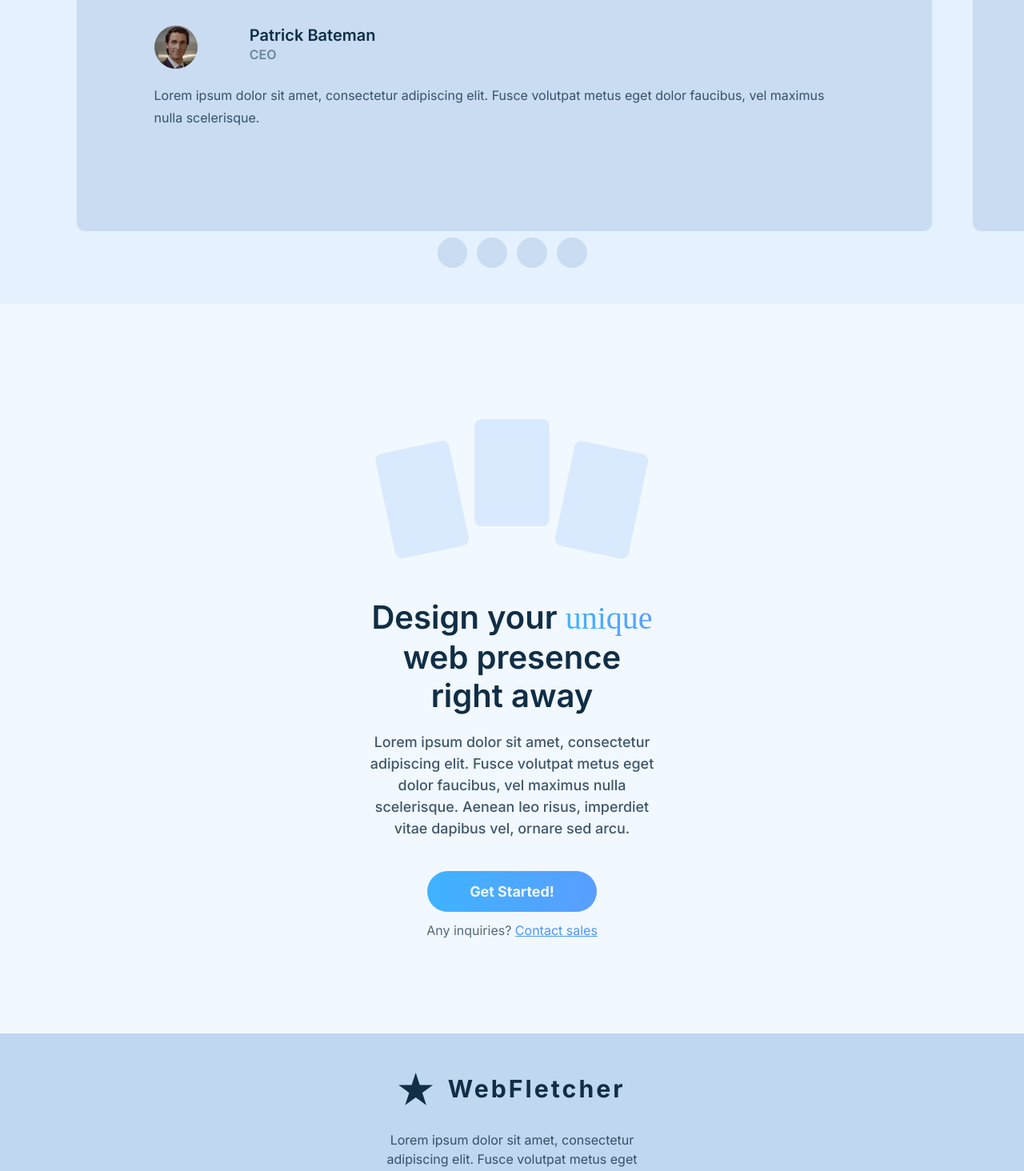
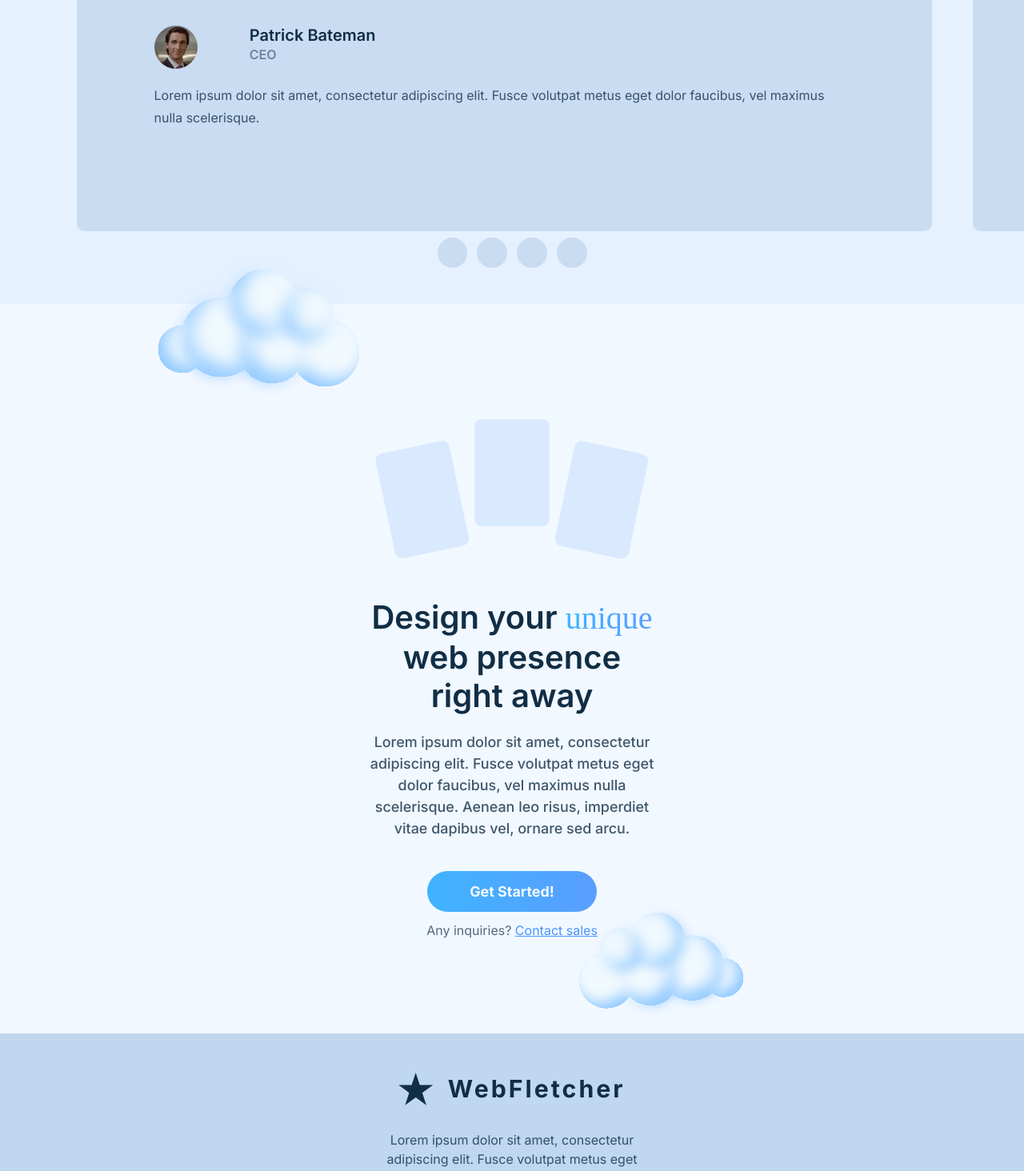
Before and after one commit to alidev9/webfletcher-site, a React (Create React App) app: page /#/ in a window 1280 px wide. Shown: the part 7754-9218 px from the top of the page at 80% size. Built offline with nearby package versions, Linux system fonts and the light colour scheme; a web font is replaced by a local one.

Commit message:
Placed the last two clouds on the homepage

```diff
--- a/src/Homepage.jsx
+++ b/src/Homepage.jsx
@@ -18,7 +18,6 @@ function Homepage(){
         const targetTestimonial = document.querySelector(`:nth-child(${testimonialPosition} of .testimonial)`);
         targetTestimonial.scrollIntoView({block: 'nearest', inline: 'start', behavior: 'smooth'});
     }
-    let scrollTimeout;
     function selectCarouselCircle(e){
         const testimonialArray = document.querySelectorAll('.testimonial');
         const visibleTestimonialBox = Array.from(testimonialArray).find((testimonialBox) => {
@@ -150,6 +149,7 @@ function Homepage(){
                 </div>
             </div>
             <div className="testimonials-section-container">
+                <img className="testimonial-section-cloud-3" src={cloudImage3} alt="" />
                 <div className="intro-container">
                     <div className="subheader">Testimonials</div>
                     <h2>What Our Clients Say</h2>
@@ -205,7 +205,9 @@ function Homepage(){
                 <h2>Design your <span>unique</span> web presence right away</h2>
                 <p>Lorem ipsum dolor sit amet, consectetur adipiscing elit. Fusce volutpat metus eget dolor faucibus, vel maximus nulla scelerisque. Aenean leo risus, imperdiet vitae dapibus vel, ornare sed arcu. </p>
                 <button className="cta-button">Get Started!</button>
-                <div>Any inquiries? <a href="#">Contact sales</a></div>
+                <div>Any inquiries? <a href="#">Contact sales</a>
+                <img src={cloudImage3} alt="" className="closing-section-cloud-3" />
+                </div>
             </div>
         </main>
     )
--- a/src/styles/base.css
+++ b/src/styles/base.css
@@ -41,6 +41,7 @@ body{
     #root{
         background-color: var(--white);
         width: 100%;
+        overflow-x: clip;
     }
     nav{
         height: 153px;
--- a/src/styles/homepage.css
+++ b/src/styles/homepage.css
@@ -399,6 +399,14 @@
         background-color: rgba(229, 241, 255, 1);
         padding-top: 46px;
         padding-bottom: 45.2px;
+        position: relative;
+    }
+    .testimonial-section-cloud-3{
+        width: clamp(167.62px, 52.38vw, 251.42px);
+        position: absolute;
+        /*the change in parent height isn't proportional to viewport width changes, as such vw isn't used to calculate how a cloud is displaced.*/
+        top: 93.76%;
+        right: 64.91vw;
     }
     .testimonials-section-container .intro-container h2{
         width: 300px;
@@ -538,9 +546,17 @@
         color: rgba(16, 46, 70, 0.7);
         margin: 0 auto;
         text-align: center;
+        position: relative;
     }
     .closing-section-container .cta-button+div a{
         color: rgba(73, 149, 255, 1);
         text-decoration: underline;
     }
+    .closing-section-cloud-3{
+        width: clamp(164.37px, 51.37vw, 204.95px);
+        transform: scale(-1, 1);
+        position: absolute;
+        top: -25px;
+        left: 261px;
+    }
 }
```
Also changed, not shown: src/assets/images/cloud-4.svg (added).
